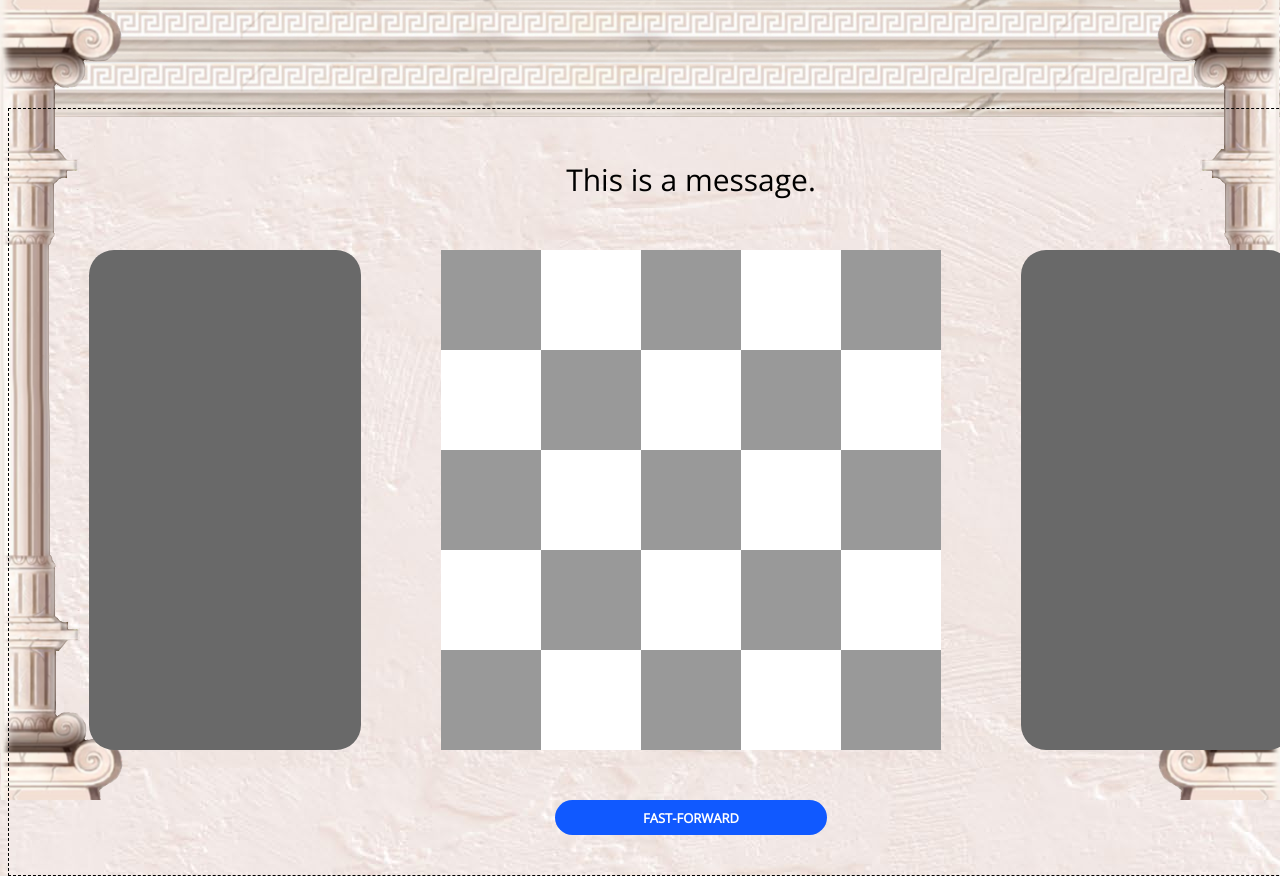
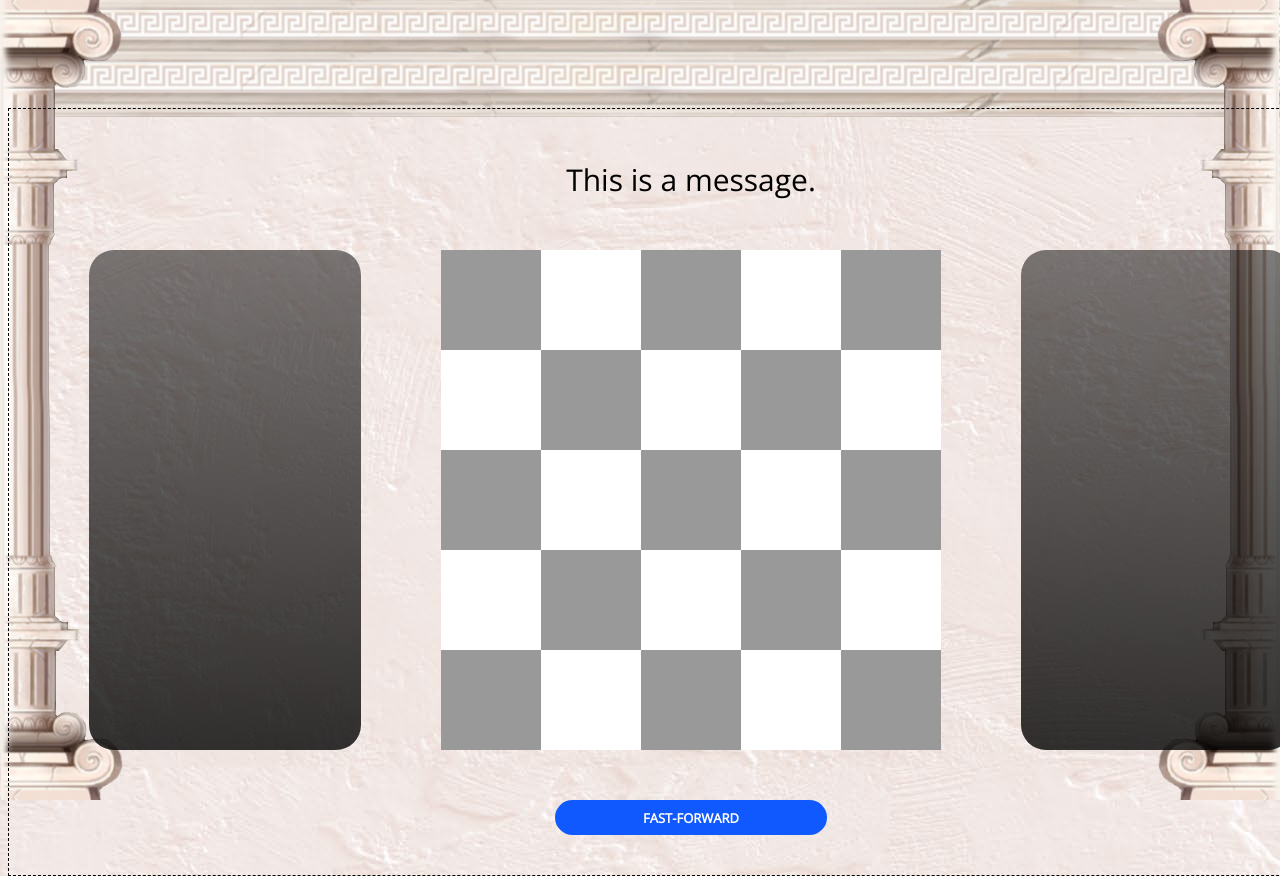
Before and after one commit to Reffx/sopra-fs19-group05-client, a React (Create React App) app: page /game/1/gamePlay in a window 1280 px wide. Shown: the top 876 px of the page. Built offline with nearby package versions, Linux system fonts and the light colour scheme; no server answers; sample sign-in values are in the browser's storage.

Commit message:
G05-102 playerbox layout updated

```diff
--- a/src/components/playground/player_colors_circles.css
+++ b/src/components/playground/player_colors_circles.css
@@ -2,7 +2,7 @@
     float: left;
     width: 20%;
     color: white;
-    background: dimgrey;
+    background: linear-gradient(rgba(0, 0, 0, 0.5), rgba(0, 0, 0, 0.8));
     border-radius: 25px;
     text-align: center;
 }
@@ -11,7 +11,7 @@
     float: right;
     width: 20%;
     color: white;
-    background: dimgrey;
+    background: linear-gradient(rgba(0, 0, 0, 0.5), rgba(0, 0, 0, 0.8));
     border-radius: 25px;
     text-align: center;
 
@@ -66,17 +66,15 @@
 }
 
 .player-box-gameplay{
-    margin-top: 10px;
     display: flex;
     justify-content: center;
-    margin-top: 100px;
+    padding-top: 100px;
 }
 
 .player-box-gameplay-god{
-    margin-top: 10px;
     display: flex;
     justify-content: center;
-    margin-top: 10px;
+    padding-top: 10px;
 }
 
 
```
